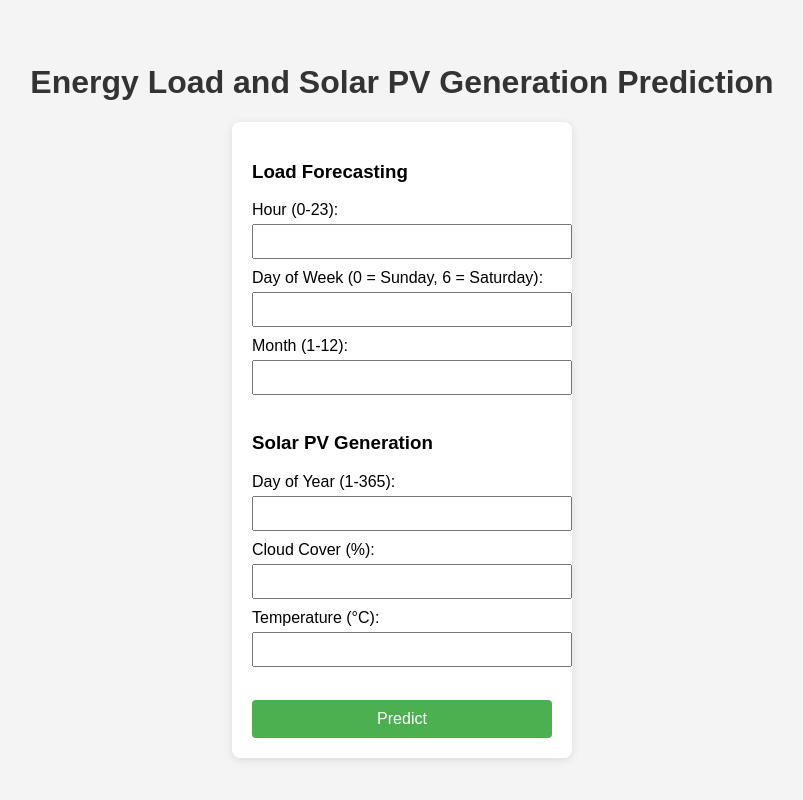
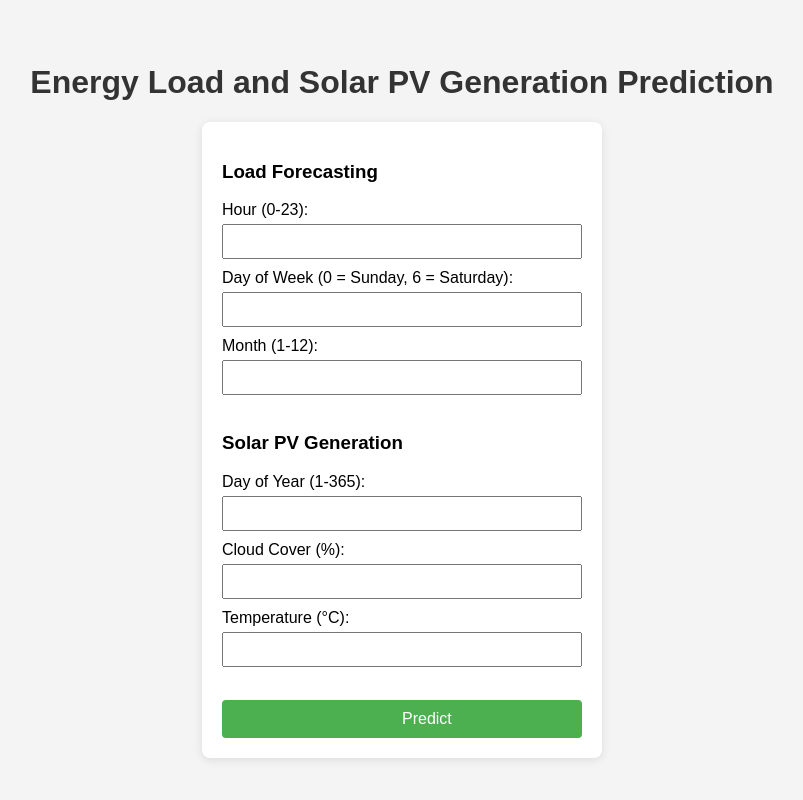
Before and after one commit to Rahwik/Accurate-Load-Forecasting-and-Solar-PV-Generation-Prediction, a Flask app: page / in a window 1280 px wide. Shown: the whole page, without its empty margins (238-1041 px from the left). Run offline with Flask 3, Linux system fonts and the light colour scheme; parts of the project's set-up code (start-up, migrations or seed data) failed here and were passed over.

Commit message:
Update styles.css

```diff
--- a/static/css/styles.css
+++ b/static/css/styles.css
@@ -17,9 +17,12 @@ h1 {
 form {
     background-color: #fff;
     padding: 20px;
+    padding-right: 40px;
     border-radius: 8px;
+    box-sizing: border-box;
     box-shadow: 0 2px 10px rgba(0, 0, 0, 0.1);
-    width: 300px;
+    max-width: 400px;
+
 }
 
 label {
@@ -34,10 +37,12 @@ input[type="number"] {
 }
 
 input[type="submit"] {
+    display: flex;
+    justify-content: center;
     width: 100%;
     background-color: #4CAF50;
     color: white;
-    padding: 10px;
+    padding: 10px 180px ;
     margin-top: 15px;
     border: none;
     cursor: pointer;
```
